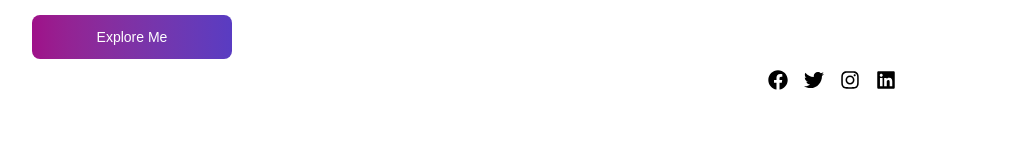
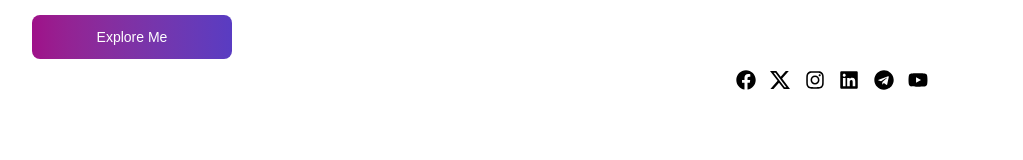
Before and after one commit to crispyvicky/portfolio-vinay-teja, a Next.js app: page / in a window 1280 px wide. Shown: the part 622-782 px from the top of the page, without its empty margins (128-1151 px from the left). Built offline with nearby package versions, Linux system fonts and the light colour scheme.

Commit message:
Updated Social Links

```diff
--- a/src/app/Components/Footer.jsx
+++ b/src/app/Components/Footer.jsx
@@ -1,8 +1,12 @@
 import React from "react";
-import { FaFacebook } from "react-icons/fa";
-import { FaTwitter } from "react-icons/fa6";
-import { FaInstagram } from "react-icons/fa";
-import { FaLinkedin } from "react-icons/fa6";
+import {
+  FaFacebook,
+  FaInstagram,
+  FaLinkedin,
+  FaTelegram,
+  FaYoutube,
+} from "react-icons/fa";
+import { SiX } from "react-icons/si";
 import Link from "next/link";
 
 const Footer = () => {
@@ -31,23 +35,33 @@ const Footer = () => {
  const SOCIAL_LINKS = [
   {
     name: "facebook",
-      link: "/",
+    link: "https://www.facebook.com/people/VisionTech-Group/61576090701067/",
     icon: <FaFacebook />,
   },
   {
     name: "twitter",
-      link: "/",
-      icon: <FaTwitter />,
+    link: "https://x.com/GroupVisiontech",
+    icon: <SiX />, // updated icon for X (Twitter)
   },
   {
     name: "instagram",
-       link: "/https://www.instagram.com/vinayteja_19/",
+    link: "https://www.instagram.com/vinayteja_19/",
     icon: <FaInstagram />,
   },
   {
     name: "linkedin",
-       link: "/https://www.linkedin.com/in/vinay-teja-2aa29a1a1/",
+    link: "https://www.linkedin.com/in/vinay-teja-2aa29a1a1/",
     icon: <FaLinkedin />,
+  },
+  {
+    name: "telegram",
+    link: "https://web.telegram.org/a/#-1002630400957",
+    icon: <FaTelegram />,
+  },
+  {
+    name: "youtube",
+    link: "https://www.youtube.com/channel/UCXqEQUykoLtWECsUzY2SL9Q",
+    icon: <FaYoutube />,
   },
 ];
 
--- a/src/app/Components/Home.jsx
+++ b/src/app/Components/Home.jsx
@@ -1,31 +1,45 @@
 import React from "react";
-import { FaFacebook } from "react-icons/fa";
-import { FaTwitter } from "react-icons/fa6";
-import { FaInstagram } from "react-icons/fa";
-import { FaLinkedin } from "react-icons/fa6";
+import {
+  FaFacebook,
+  FaInstagram,
+  FaLinkedin,
+  FaTelegram,
+  FaYoutube,
+} from "react-icons/fa";
+import { SiX } from "react-icons/si";
 import Link from "next/link";
 
 const Home = () => {
  const SOCIAL_LINKS = [
   {
     name: "facebook",
-      link: "/",
+    link: "https://www.facebook.com/people/VisionTech-Group/61576090701067/",
     icon: <FaFacebook />,
   },
   {
     name: "twitter",
-      link: "/",
-      icon: <FaTwitter />,
+    link: "https://x.com/GroupVisiontech",
+    icon: <SiX />, // updated icon for X (Twitter)
   },
   {
     name: "instagram",
-      link: "/https://www.instagram.com/vinayteja_19/",
+    link: "https://www.instagram.com/vinayteja_19/",
     icon: <FaInstagram />,
   },
   {
     name: "linkedin",
-      link: "/https://www.linkedin.com/in/vinay-teja-2aa29a1a1/",
+    link: "https://www.linkedin.com/in/vinay-teja-2aa29a1a1/",
     icon: <FaLinkedin />,
+  },
+  {
+    name: "telegram",
+    link: "https://web.telegram.org/a/#-1002630400957",
+    icon: <FaTelegram />,
+  },
+  {
+    name: "youtube",
+    link: "https://www.youtube.com/channel/UCXqEQUykoLtWECsUzY2SL9Q",
+    icon: <FaYoutube />,
   },
 ];
   return (
@@ -59,9 +73,9 @@ const Home = () => {
 
         {/* Social Links */}
         <div className="w-full absolute bottom-15 py-2">
-          <div className="w-2/5 m-auto flex justify-between">
+          <div className="w-3/5 m-auto flex justify-between">
             {SOCIAL_LINKS.map((social) => (
-              <Link href={social.link} className="text-xl">
+              <Link href={social.link} className="text-xl" key={social.name}>
                 {social.icon}
               </Link>
             ))}
--- a/src/app/layout.js
+++ b/src/app/layout.js
@@ -12,8 +12,8 @@ const geistMono = Geist_Mono({
 });
 
 export const metadata = {
-  title: "Create Next App",
-  description: "Generated by create next app",
+  title: "Vinay Teja Portfolio",
+  description: "Founder and CEO of Visiontech pvt ltd",
 };
 
 export default function RootLayout({ children }) {
```
Lines whose indentation alone changed are shown as unchanged.
